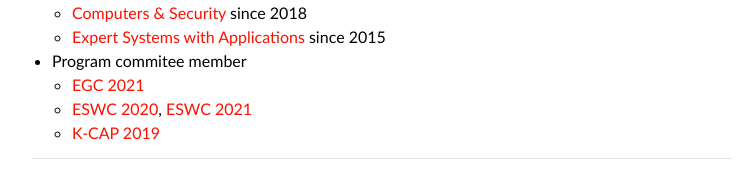
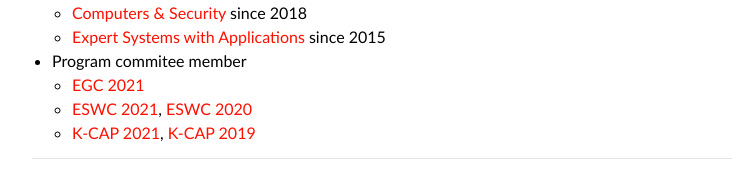
Before and after one commit to yoanchabot/yoanchabot.github.io, a Jekyll site: the page built from publications.md, in a window 1280 px wide. Shown: the part 1979-2159 px from the top of the page, without its empty margins (258-999 px from the left). Built offline with Jekyll 4.4.1, drawn with Linux system fonts in a browser that asks for light colours.

Commit message:
Update publications.md

```diff
--- a/publications.md
+++ b/publications.md
@@ -53,5 +53,5 @@
 
 * Program commitee member
   * [EGC 2021](https://egc2021.sciencesconf.org/)
-  * [ESWC 2020](https://2020.eswc-conferences.org/), [ESWC 2021](https://2021.eswc-conferences.org/)
-  * [K-CAP 2019](http://www.k-cap.org/2019/)
+  * [ESWC 2021](https://2021.eswc-conferences.org/), [ESWC 2020](https://2020.eswc-conferences.org/)
+  * [K-CAP 2021](https://www.k-cap.org/2021/index.html), [K-CAP 2019](http://www.k-cap.org/2019/)
```
